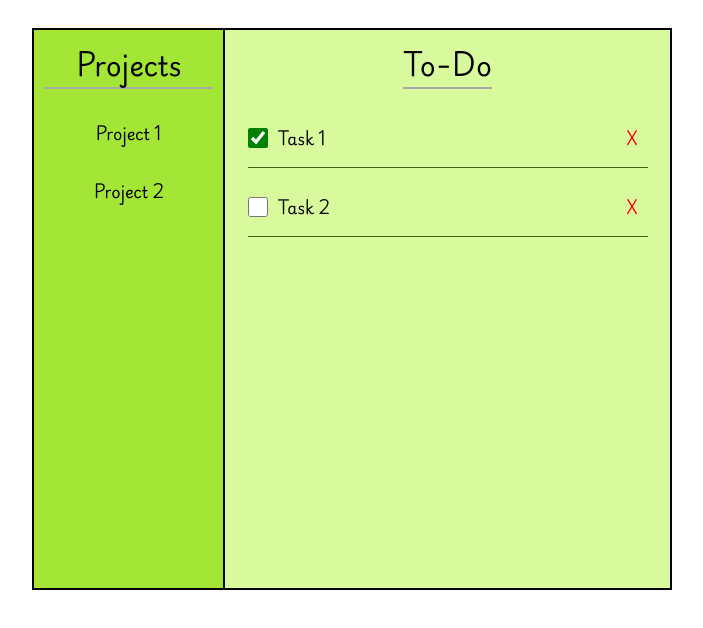
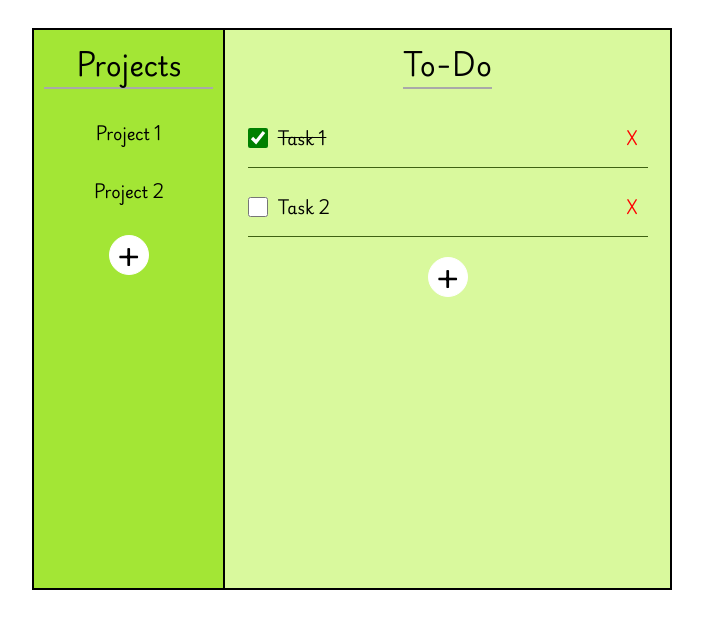
Before and after one commit to mmtzitziras/todo-list, a website built with webpack: page src/index.html in a window 1280 px wide. Both pictures are taken after a click on the checkbox 545 px from the left and 266 px from the top of the page. Shown: the part 128-756 px from the top of the page, without its empty margins (288-991 px from the left). Built offline with nearby package versions, Linux system fonts and the light colour scheme.

Commit message:
Added complete order functionality and add new project/todo button

```diff
--- a/src/index.html
+++ b/src/index.html
@@ -12,15 +12,13 @@
         <div class="dashboard">
             <div class="all-projects-view">
                 <p>Projects</p>
-                <div class="all-projects-view-items">
-
-                </div>
+                <div class="all-projects-view-items"></div>
+                <button class="add-button">+</button>
             </div>
             <div class="current-todos-view">
                 <p>To-Do</p>
-                <div class="current-todos-view-items">
-
-                </div>
+                <div class="current-todos-view-items"></div>
+                <button class="add-button">+</button>
             </div>
         </div>
     </div>
--- a/src/projects.js
+++ b/src/projects.js
@@ -69,7 +69,6 @@ export default class Project {
 
     static setCurrentProject(projectId){
         currentProject = this.getProjectById(projectId);
-
     }
 
     static getCurrentProject(){
--- a/src/renderer.js
+++ b/src/renderer.js
@@ -1,4 +1,5 @@
 import Project from './projects';
+import TodoItem from './todos';
 import { onProjectClick } from '.';
 
 
@@ -7,12 +8,32 @@ export function RenderTodos(currentTodos){
     currentProject.forEachTodo(todo => {
 
         const newTodo = document.createElement('div');
+        const completed = todo.getComplete() ? 'checked' : 'unchecked';
+
         newTodo.classList.add('todo');
-        newTodo.innerHTML = `<input type="checkbox" id="${todo.id}" name="done" unchecked />
+        newTodo.innerHTML = `<input class="todo-checkbox" type="checkbox" id="${todo.id}" name="done" ${completed} />
                             <div class='todo-title'>${todo.title}</div>
                             <button class="delete-todo-button" data-id="${todo.id}">X</button>`;
+
+        if(todo.getComplete()){
+            newTodo.querySelector('.todo-title').style.textDecorationLine = "line-through";
+        }
+        else{
+            newTodo.querySelector('.todo-title').style.textDecorationLine = null;
+        }
         currentTodos.appendChild(newTodo);
 
+        const checkboxButton = newTodo.querySelector('.todo-checkbox');
+        checkboxButton.addEventListener('click', (event) => {
+            if (event.target.checked){
+                newTodo.querySelector('.todo-title').style.textDecorationLine = "line-through";
+                todo.toggleCompleted();
+            }
+            else{
+                newTodo.querySelector('.todo-title').style.textDecorationLine = null;
+                todo.toggleCompleted();
+            }
+        })
         const deleteButton = newTodo.querySelector('.delete-todo-button');
             deleteButton.addEventListener('click', (event) => {
                 const todoId = parseInt(event.target.getAttribute('data-id'));
@@ -37,9 +58,15 @@ export function RenderProjects(allProjectsView){
 
         });
         newProject.addEventListener('click', (event) => {
+
+            // if(document.querySelector('.selected-project') !== null){
+            //     const lastProject = document.querySelectorAll('.selected-project');
+            //     console.log(lastProject);
+            //     lastProject.classList.remove('.selected-project');
+            // }
+
             const projectId = parseInt(event.target.getAttribute('data-id'));
-            event.target.classList.add("selected-project");
-            const lastProjectId = Project.getCurrentProject().getId();
+            // event.target.classList.add("selected-project");
 
             Project.setCurrentProject(projectId);
             const currentTodos = document.querySelector('.current-todos-view-items');
--- a/src/styles.css
+++ b/src/styles.css
@@ -78,10 +78,12 @@ button, input[type="submit"], input[type="reset"] {
     display: flex;
     flex-direction: column;
     gap: 10px;
-    align-content: center;
+
 }
 .all-projects-view-items{
     width: 100%;
+    justify-content: center;
+    align-items: center;
 }
 .all-projects-view > p,
 .current-todos-view > p {
@@ -143,3 +145,23 @@ input[type="checkbox"] {
     margin-right: 10px;
     color: red;
   }
+
+
+.add-button{
+    border: 0.5px solid white;
+    width: 40px;
+    height: 40px;
+    line-height: 40px;
+    background-color: white;
+    font-size: 2rem;
+    align-self: center;
+    border-radius: 50%;
+    text-align: center;
+    margin-top: 10px;
+}
+
+.add-button:hover{
+    background-color: #3f6212;
+    border: 0.5px solid #3f6212;
+    color: white;
+}
--- a/src/todos.js
+++ b/src/todos.js
@@ -14,4 +14,12 @@ export default class TodoItem {
         this.completed = false;
     }
 
+    getComplete(){
+        return this.completed;
+    }
+
+    toggleCompleted(){
+        this.completed = !this.completed;
+    }
+
 }
```
